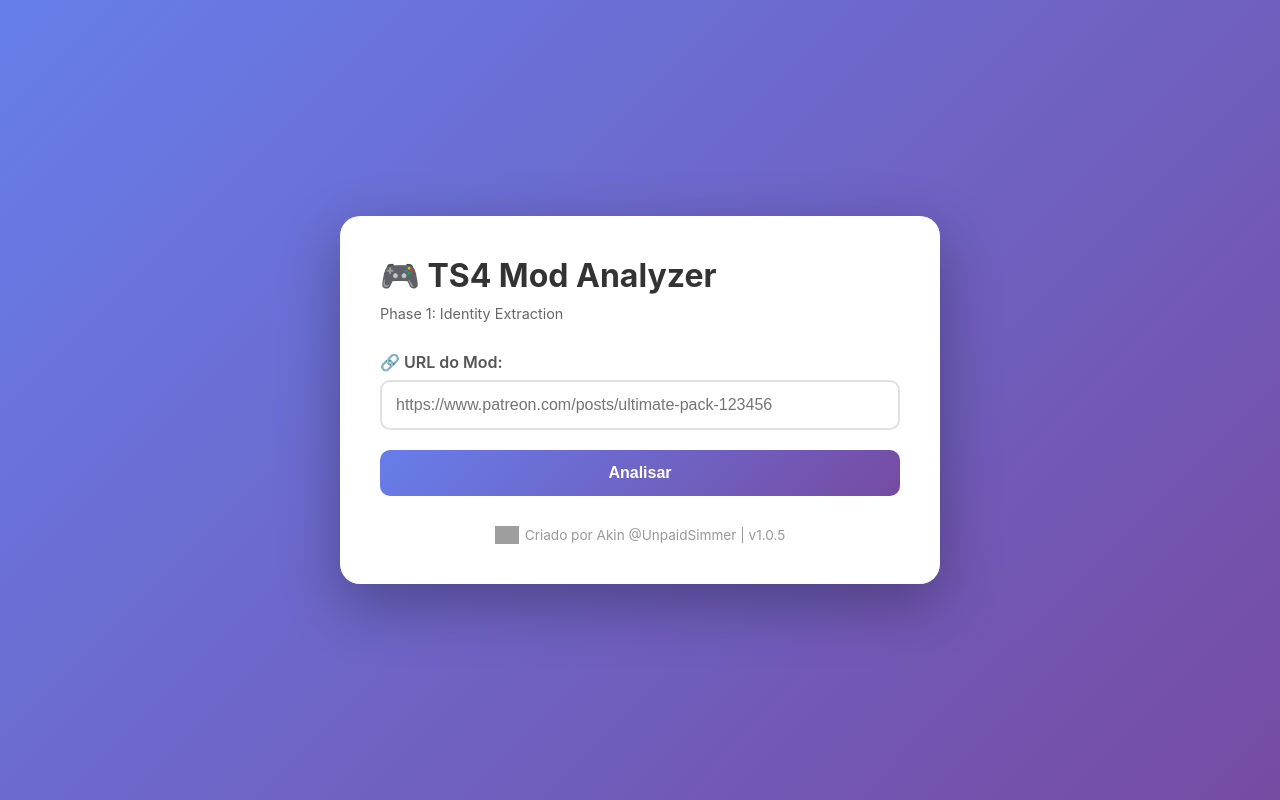
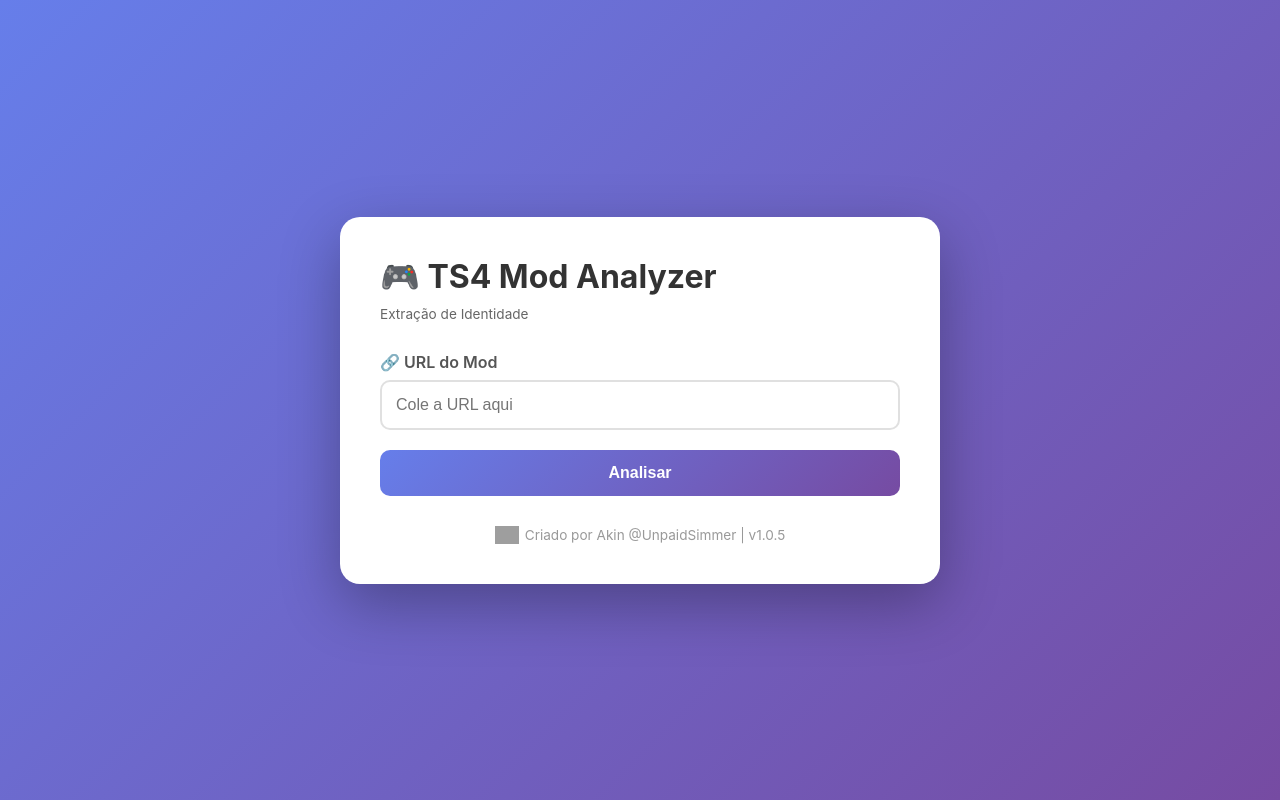
Before and after one commit to thebossrrpg/Thesims4modanalyzer, a website: page docs/index.html in a window 1280 px wide. Drawn offline with Linux system fonts and the light colour scheme; grey boxes are pictures that could not be loaded.

Commit message:
Simplify subtitle and placeholder v1.0.5

```diff
--- a/docs/index.html
+++ b/docs/index.html
@@ -39,7 +39,7 @@
         .subtitle {
             color: #666;
             margin-bottom: 30px;
-            font-size: 0.9rem;
+            font-size: 0.85rem;
         }
 
         label {
@@ -159,14 +159,14 @@
 <body>
     <div class="container">
         <h1>🎮 TS4 Mod Analyzer</h1>
-        <p class="subtitle">Phase 1: Identity Extraction</p>
+        <p class="subtitle">Extração de Identidade</p>
 
         <form id="analyzeForm">
-            <label for="urlInput">🔗 URL do Mod:</label>
+            <label for="urlInput">🔗 URL do Mod</label>
             <input
                 type="text"
                 id="urlInput"
-                placeholder="https://www.patreon.com/posts/ultimate-pack-123456"
+                placeholder="Cole a URL aqui"
                 required
             >
 
```
